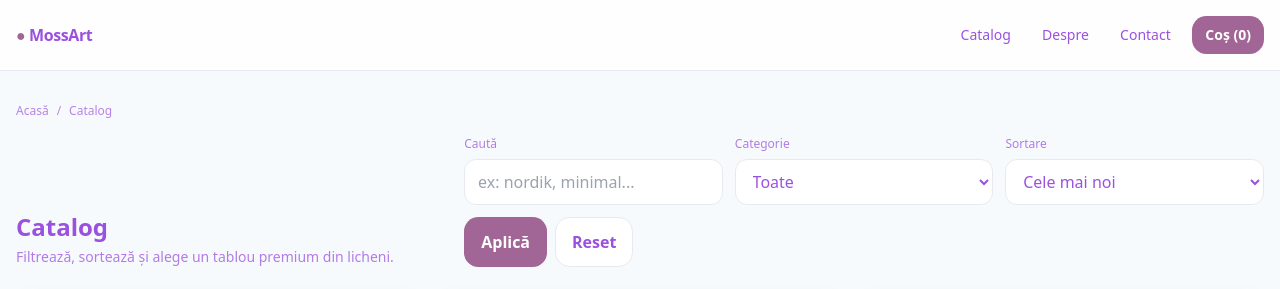
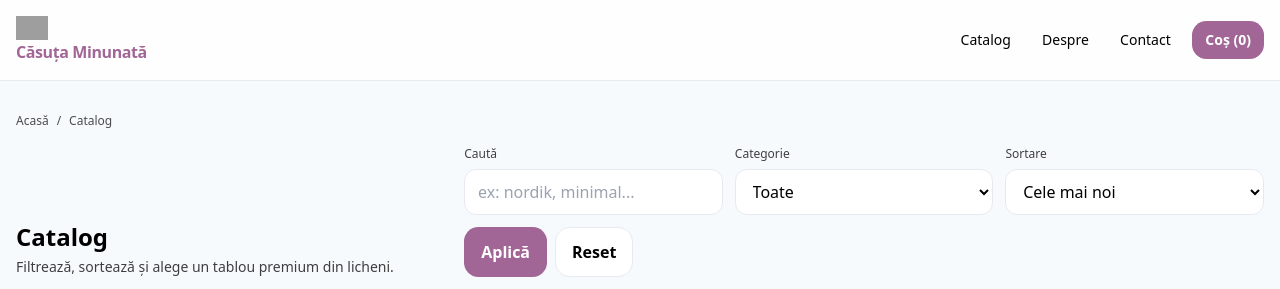
Before and after one commit to Alexfery/ShopPy, a Django app: page /catalog/ in a window 1280 px wide. Shown: the top 289 px of the page. Run offline with Django 5.2, Linux system fonts and the light colour scheme; data comes from the database, SQL or seed files in the repository; both versions use the stored data as it was after the commit; some libraries are stand-ins or nearby versions; grey boxes are pictures that could not be loaded.

Commit message:
Version Premium

```diff
--- a/static/css/styles.css
+++ b/static/css/styles.css
@@ -1,6 +1,6 @@
 :root{
   --cloud: #F7FAFC;         /* Cloud Dancer */
-  --navy: #9b51e0;          /* Navy Dark */
+  --navy: #000000;          /* Navy Dark */
   --electric: #a16695;      /* Mauve */
   --soft: #E6EAF0;          /* Soft Gray */
   --white: #FFFFFF;         /* White */
@@ -33,7 +33,7 @@
 }
 
 .input:focus{
-  border-color: rgba(30,91,255,0.45);
+  border-color: rgba(172, 48, 246, 0.45);
   box-shadow: 0 0 0 4px rgba(30,91,255,0.12);
 }
 
--- a/templates/base.html
+++ b/templates/base.html
@@ -16,7 +16,10 @@
   <header class="sticky top-0 z-30 bg-white/80 backdrop-blur border-b border-[color:var(--soft)]">
     <div class="container mx-auto px-4 py-4 flex items-center justify-between gap-4">
       <a href="/" class="font-semibold tracking-tight">
-        <span class="text-[color:var(--electric)]">●</span> MossArt
+        <img src="https://casaminunata.ro/wp-content/uploads/2023/03/logo-reverse-colors.png"
+         alt="Căsuța Minunată logo"
+         class="h-6 w-auto">
+    <span class="text-[#a16695]">Căsuța Minunată</span>
       </a>
 
       <nav class="flex items-center gap-3 text-sm">
@@ -38,7 +41,7 @@
 
   <footer class="mt-12 border-t border-[color:var(--soft)] bg-white">
     <div class="container mx-auto px-4 py-8 flex flex-col md:flex-row md:items-center md:justify-between gap-3">
-      <div class="text-sm opacity-75">© {% now "Y" %} MossArt — Tablouri din licheni</div>
+     <div class="text-sm opacity-75">© {% now "Y" %} Căsuța Minunată — Tablouri din licheni</div>
       <div class="text-sm opacity-75">Design modern, minimalist, premium</div>
     </div>
   </footer>
```
Also changed, not shown: db.sqlite3.
